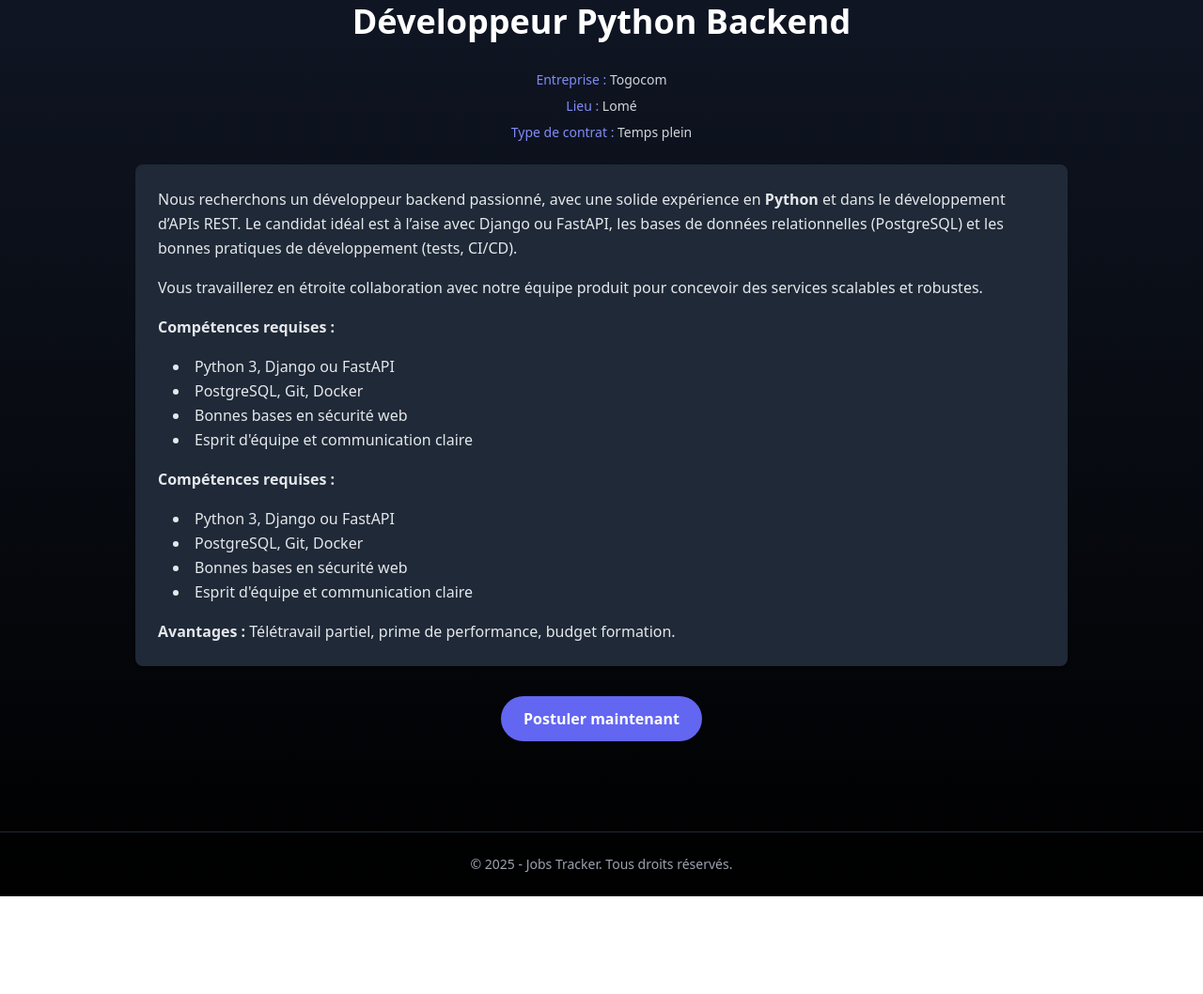
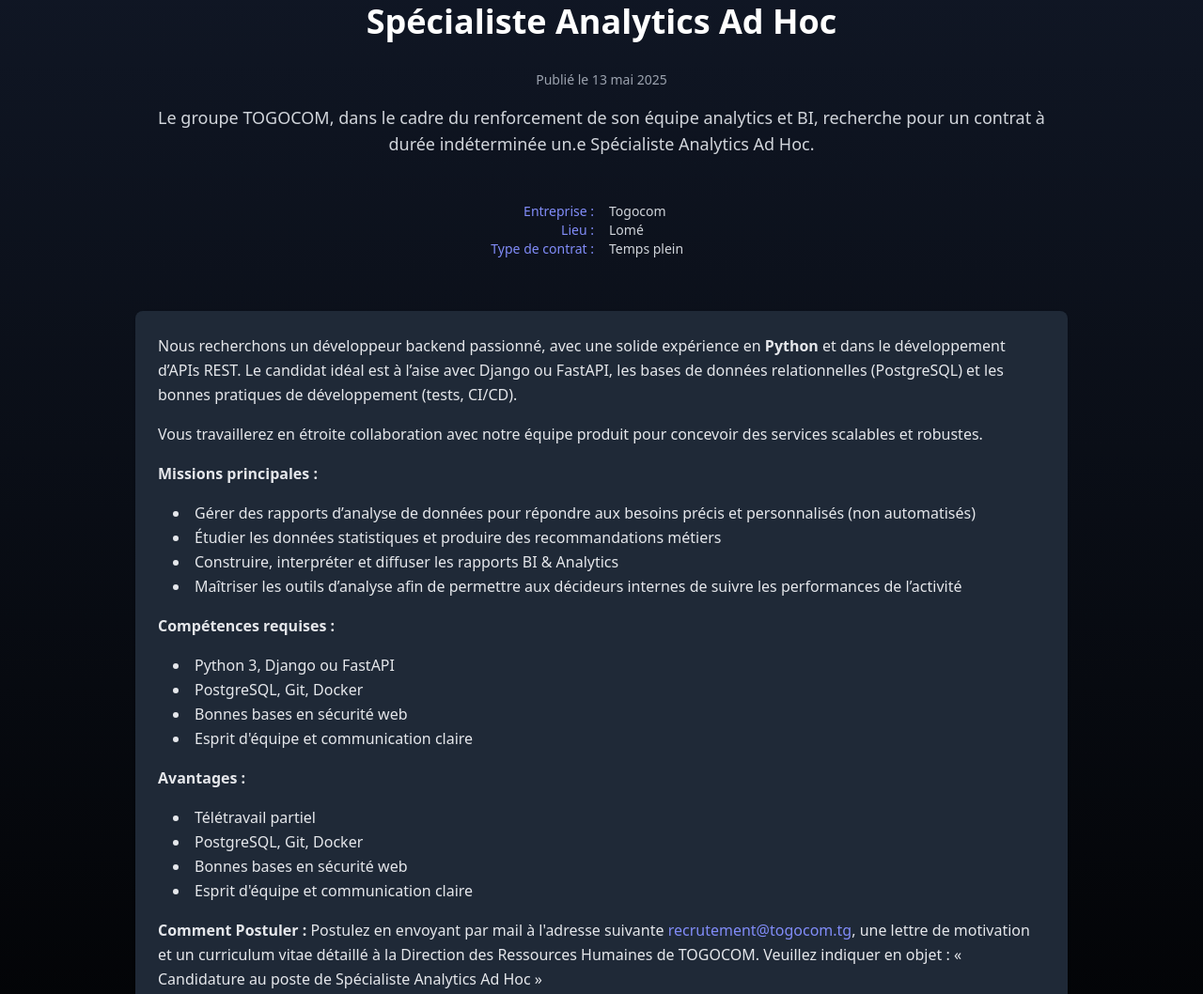
Before and after one commit to joekakone/jobs-tracker-frontend, a plain HTML site: page job-details.html in a window 1280 px wide. Shown: the part 117-1175 px from the top of the page at 94% size. Before the commit the page ends 1071 px from the top, so only its background shows below. Drawn offline with nearby package versions, Linux system fonts and the light colour scheme.

Commit message:
Update job-details

```diff
--- a/job-details.html
+++ b/job-details.html
@@ -22,18 +22,21 @@
 
   <!-- Main content -->
   <main class="flex-grow px-4 py-12 max-w-5xl mx-auto">
-    <h1 class="text-4xl font-bold mb-8 text-center">Développeur Python Backend</h1>
+    <h1 class="text-4xl font-bold mb-8 text-center">Spécialiste Analytics Ad Hoc</h1>
+    <p class="text-gray-400 text-sm mb-4 text-center">Publié le 13 mai 2025</p>
+    <p class="text-gray-300 mb-12 text-sm sm:text-lg text-center">Le groupe TOGOCOM, dans le cadre du renforcement de son équipe analytics et BI, recherche pour un contrat à durée indéterminée un.e Spécialiste Analytics Ad Hoc.</p>
 
-    <div class="text-center">
-      <p class="text-gray-300 text-sm mb-2">
-        <span class="font-medium text-indigo-400">Entreprise :</span> Togocom
-      </p>
-      <p class="text-gray-300 text-sm mb-2">
-        <span class="font-medium text-indigo-400">Lieu :</span> Lomé
-      </p>
-      <p class="text-gray-300 text-sm mb-6">
-        <span class="font-medium text-indigo-400">Type de contrat :</span> Temps plein
-      </p>
+    <div class="flex flex-col items-center pb-12">
+      <div class="grid grid-cols-2 gap-x-4 text-gray-300 text-sm mb-2">
+        <span class="font-medium text-indigo-400 text-right">Entreprise :</span>
+        <span class="text-left">Togocom</span>
+
+        <span class="font-medium text-indigo-400 text-right">Lieu :</span>
+        <span class="text-left">Lomé</span>
+
+        <span class="font-medium text-indigo-400 text-right">Type de contrat :</span>
+        <span class="text-left">Temps plein</span>
+      </div>
     </div>
 
     <div class="bg-gray-800 rounded-lg p-6 shadow text-gray-200 space-y-4 leading-relaxed">
@@ -47,12 +50,12 @@
       </p>
 
       <p>
-        <strong>Compétences requises :</strong>
+        <strong>Missions principales :</strong>
         <ul class="list-disc list-inside mt-2 ml-4">
-          <li>Python 3, Django ou FastAPI</li>
-          <li>PostgreSQL, Git, Docker</li>
-          <li>Bonnes bases en sécurité web</li>
-          <li>Esprit d'équipe et communication claire</li>
+          <li>Gérer des rapports d’analyse de données pour répondre aux besoins précis et personnalisés (non automatisés)</li>
+          <li>Étudier les données statistiques et produire des recommandations métiers</li>
+          <li>Construire, interpréter et diffuser les rapports BI & Analytics</li>
+          <li>Maîtriser les outils d’analyse afin de permettre aux décideurs internes de suivre les performances de l’activité</li>
         </ul>
       </p>
 
@@ -67,7 +70,18 @@
       </p>
 
       <p>
-        <strong>Avantages :</strong> Télétravail partiel, prime de performance, budget formation.
+        <strong>Avantages :</strong>
+        <ul class="list-disc list-inside mt-2 ml-4">
+          <li>Télétravail partiel</li>
+          <li>PostgreSQL, Git, Docker</li>
+          <li>Bonnes bases en sécurité web</li>
+          <li>Esprit d'équipe et communication claire</li>
+        </ul>
+      </p>
+
+      <p>
+        <strong>Comment Postuler :</strong>
+        Postulez en envoyant par mail à l'adresse suivante <a class="text-indigo-400" href="mailto:recrutement@togocom.tg">recrutement@togocom.tg</a>, une lettre de motivation et un curriculum vitae détaillé à la Direction des Ressources Humaines de TOGOCOM. Veuillez indiquer en objet : « Candidature au poste de Spécialiste Analytics Ad Hoc »
       </p>
     </div>
 
```
